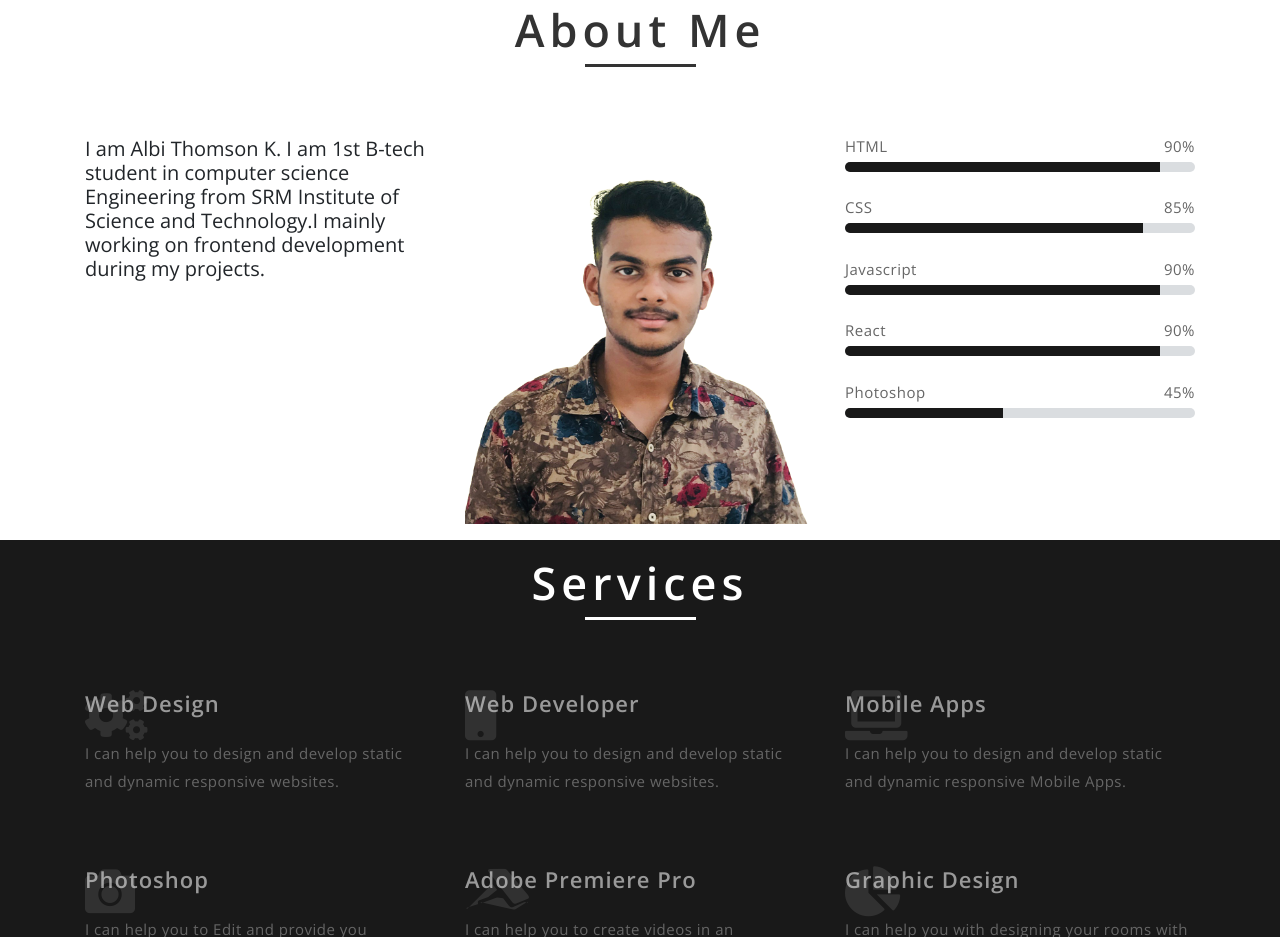
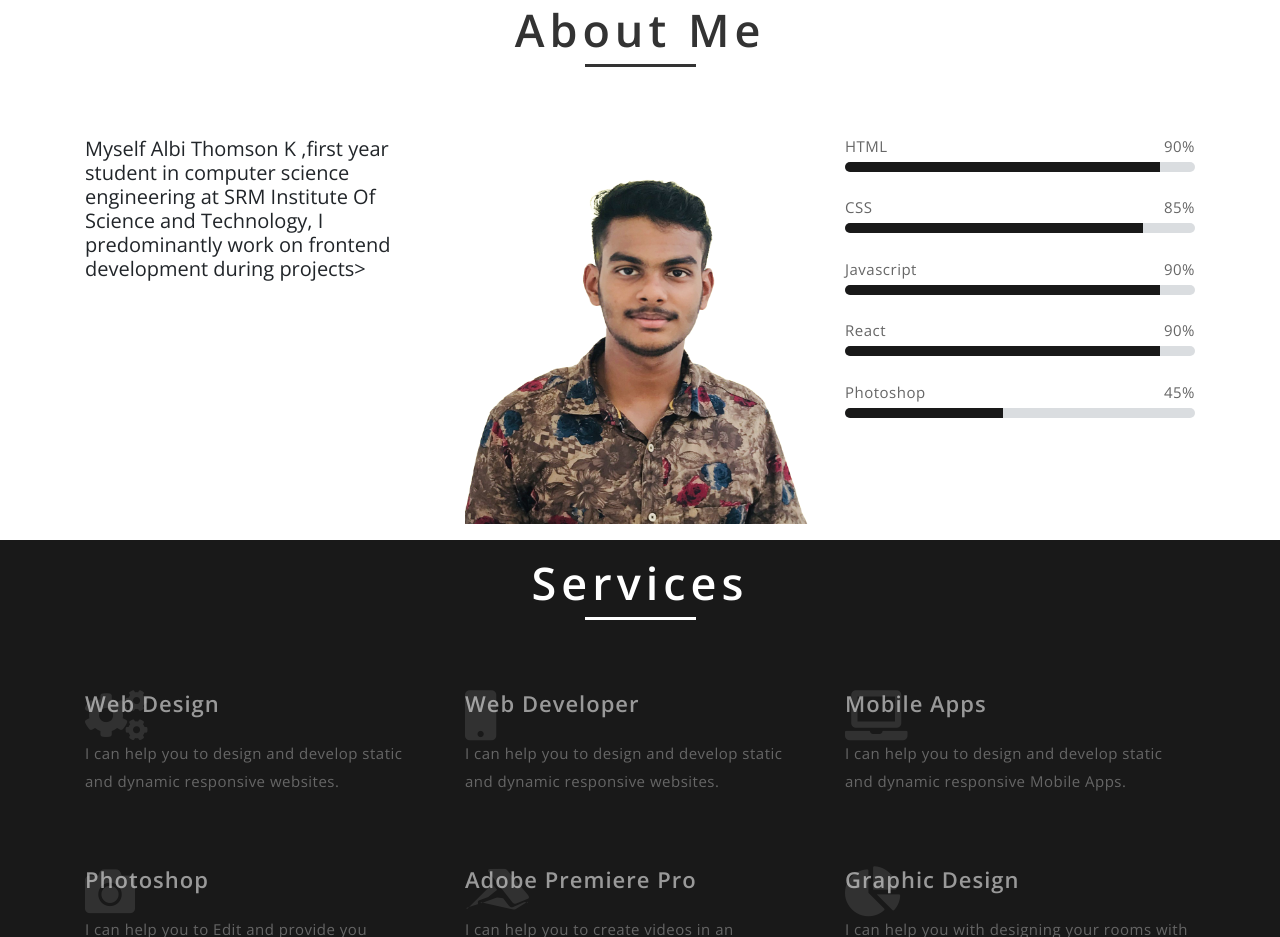
Before and after one commit to albithomson/Personal-Website, a plain HTML site: page index.html in a window 1280 px wide. Shown: the part 778-1715 px from the top of the page. Drawn offline with nearby package versions, Linux system fonts and the light colour scheme.

Commit message:
Update index.html

```diff
--- a/index.html
+++ b/index.html
@@ -114,7 +114,7 @@
 		<h3 class="heading">About Me</h3>
 		<div class="row about-grids">
 			<div class="col-lg-4">
-				<h5>I am Albi Thomson K. I am 1st B-tech student in computer science Engineering from SRM Institute of Science and Technology.I mainly working on frontend development during my projects.</p></h5>
+				<h5>Myself Albi Thomson K ,first year student in computer science engineering at SRM Institute Of Science and Technology, I predominantly work on frontend development during projects></h5>
 			</div>
 			<div class="col-lg-4 col-md-6 my-lg-0 my-5">
 				<img src="images/albi1.png" alt="" class="img-fluid" />
```
